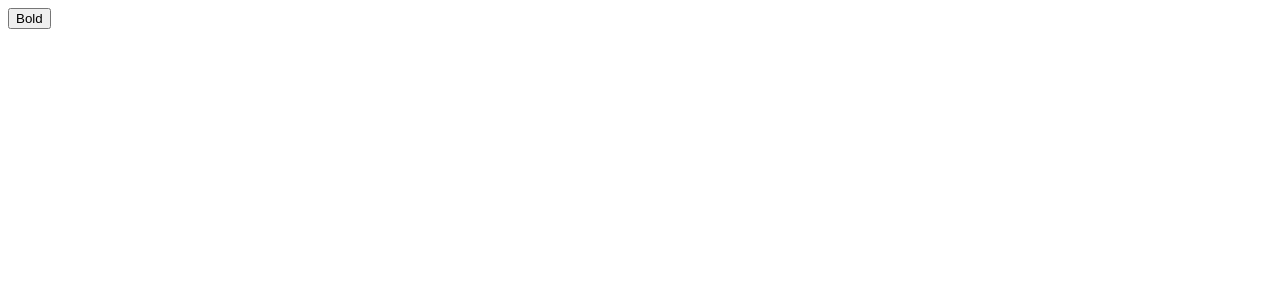
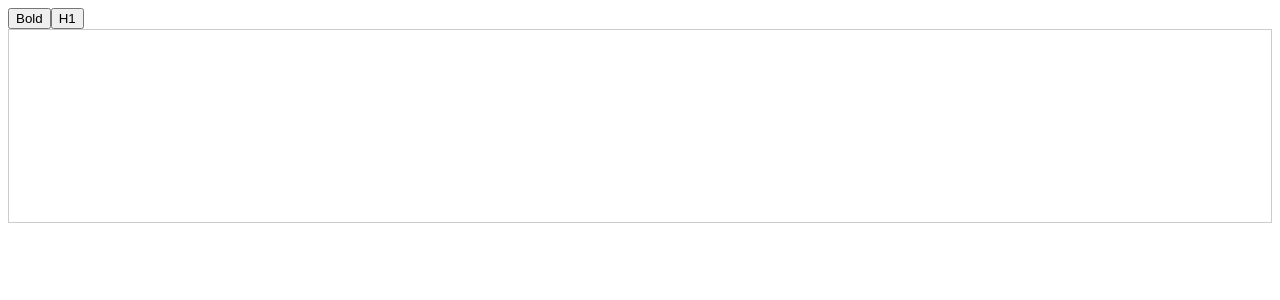
Before and after one commit to Younger-Peng/bigdata, a React app: page / in a window 1280 px wide. Shown: the top 300 px of the page. Built offline with nearby package versions, Linux system fonts and the light colour scheme; the HTML template or start-up script is replaced by a standard one.

Commit message:
Add style

```diff
--- a/Editor.js
+++ b/Editor.js
@@ -22,11 +22,18 @@ class MyEditor extends React.Component {
       this.onChange(RichUtils.toggleInlineStyle(this.state.editorState, 'BOLD'));
   }
 
+  _onH1Click() {
+
+  }
+
   render() {
     return (
         <div>
             <button onClick={this._onBoldClick.bind(this)}>Bold</button>
-            <Editor editorState={this.state.editorState} onChange={this.onChange} handleKeyCommand={this.handleKeyCommand} />
+            <button onClick={this._onH1Click.bind(this)}>H1</button>
+            <div style={{border: '1px solid #ccc', minHeight: '10em', padding: '1em'}}>
+                <Editor editorState={this.state.editorState} onChange={this.onChange} handleKeyCommand={this.handleKeyCommand} />
+            </div>
         </div>
     );
   }
```
